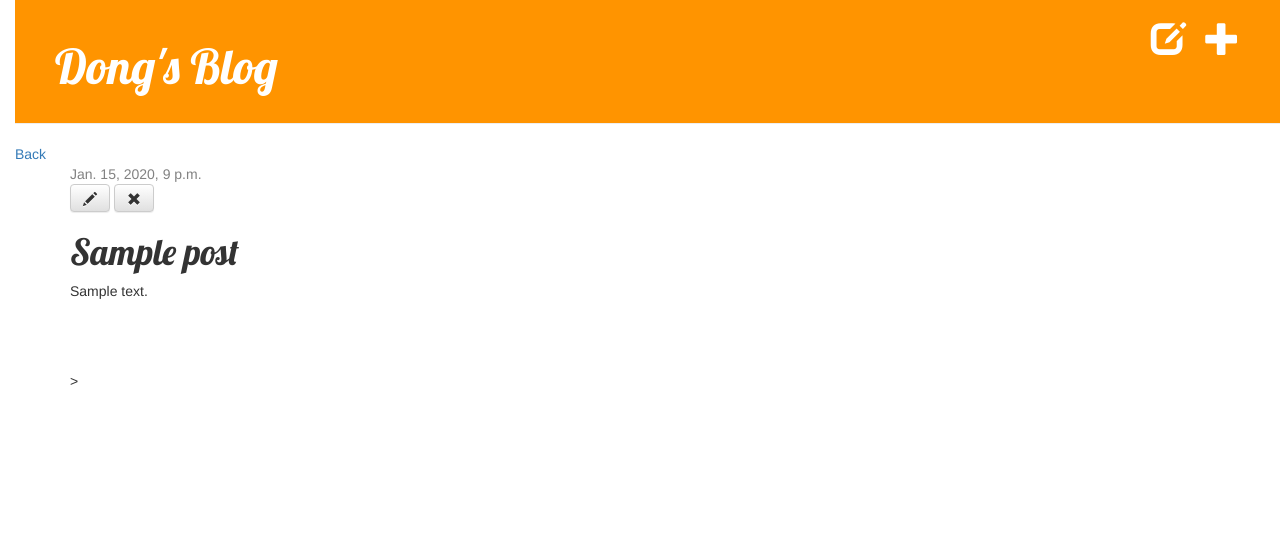
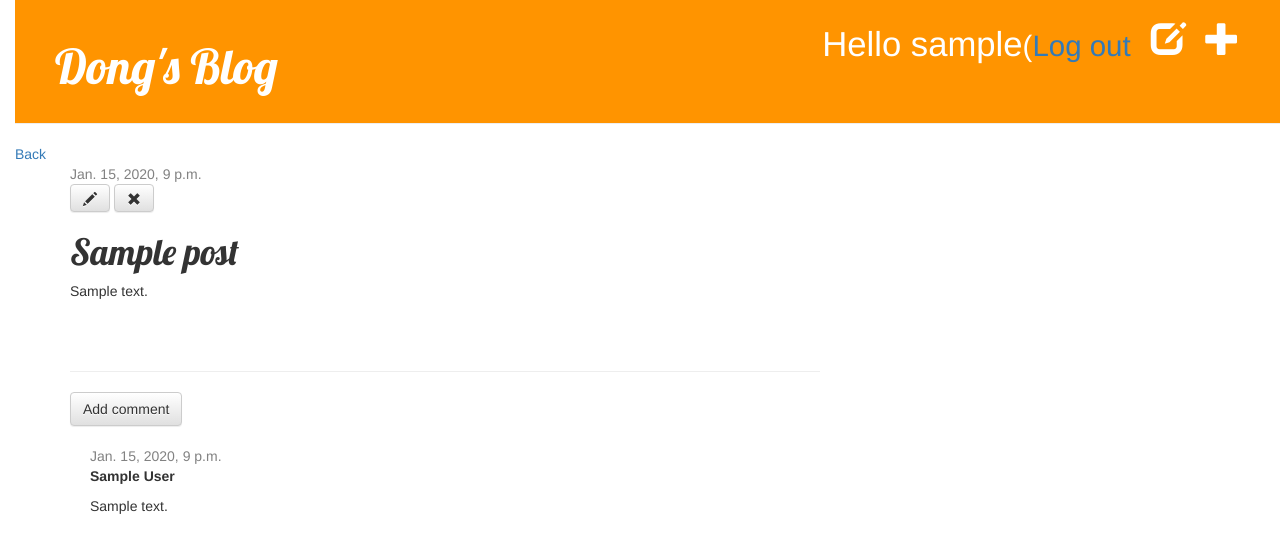
Before and after one commit to Adong520/djangoblog, a Django app: page /post/1/ in a window 1280 px wide. Shown: the top 553 px of the page. Run offline with Django 3.2, Linux system fonts and the light colour scheme; a user stored in the database is signed in; tables that the repository leaves empty hold one stand-in row (values such as "Sample post"); some libraries are stand-ins or nearby versions.

Commit message:
add comments function'

```diff
--- a/blog/admin.py
+++ b/blog/admin.py
@@ -1,5 +1,6 @@
 from django.contrib import admin
 
-from .models import Post
+from .models import Post, Comment
 
 admin.site.register(Post)
+admin.site.register(Comment)
--- a/blog/models.py
+++ b/blog/models.py
@@ -14,3 +14,18 @@ class Post(models.Model):
 
     def __str__(self):
         return self.title
+
+
+class Comment(models.Model):
+    post = models.ForeignKey('blog.Post', on_delete=models.CASCADE, related_name='comments')
+    author = models.CharField(max_length=200)
+    text = models.TextField()
+    created_date = models.DateTimeField(default=timezone.now)
+    approved_comment = models.BooleanField(default=False)
+
+    def approve(self):
+        self.approved_comment = True
+        self.save()
+
+    def __str__(self):
+        return self.text
--- a/blog/static/css/blog.css
+++ b/blog/static/css/blog.css
@@ -53,3 +53,7 @@ h1, h2, h3, h4 {
 .post h1 a, .post h1 a:visited {
     color: #000000;
 }
+
+.comment {
+    margin: 20px 0px 20px 20px;
+}
--- a/blog/templates/blog/base.html
+++ b/blog/templates/blog/base.html
@@ -12,6 +12,9 @@
             {% if user.is_authenticated %}
 		        <a href="{% url 'post_new' %}" class="top-menu"><span class="glyphicon glyphicon-plus"></span></a>
                 <a href="{% url 'post_draft_list' %}" class="top-menu"><span class="glyphicon glyphicon-edit"></span></a>
+            <p class="top-menu">Hello {{user.username}}<small>(<a href="{% url 'logout' %}">Log out</a></small></p>
+            {% else %}
+                <a href = "{% url 'login' %}" class="top-menu"><span class="glyphicon glyphicon-lock"></span></a>
             {% endif %}
 			<h1><a href="/">Dong's Blog</a></h1>
 		</div>
--- a/blog/templates/blog/post_detail.html
+++ b/blog/templates/blog/post_detail.html
@@ -15,5 +15,17 @@
 		{% endif %}
 		<h1>{{post.title}}</h1>
 		<p>{{post.text|linebreaksbr}}</p>
-	</div>>
+	</div>
+
+	<hr>
+	<a class="btn btn-default" href="{% url 'add_comment_to_post' pk=post.pk %}">Add comment</a>
+	{% for comment in post.comments.all %}
+		<div class="comment">
+			<div class="date">{{comment.created_date}}</div>
+			<strong>{{comment.author}}</strong>
+			<p>{{comment.text|linebreaks}}</p>
+		</div>
+		{% empty %}
+			<p>No comments here yet :( </p>
+	{% endfor %}
 {% endblock %}
--- a/blog/templates/blog/post_list.html
+++ b/blog/templates/blog/post_list.html
@@ -8,6 +8,7 @@
             </div>
             <h1><a href="{% url 'post_detail' pk=post.pk %}">{{ post.title }}</a></h1>
             <p>{{ post.text|linebreaksbr }}</p>
+            <a href="{url 'post_detail' pk=post.pk}">Comments: {{post.comments.count}}</a>
         </div>
     {% endfor %}
 {% endblock %}
--- a/blog/urls.py
+++ b/blog/urls.py
@@ -9,6 +9,7 @@ urlpatterns = [
     path('drafts/', views.post_draft_list, name ='post_draft_list'),
     path('post/<pk>/publish/', views.post_publish, name='post_publish'),
     path('post/<pk>/remove/', views.post_remove, name='post_remove'),
+    path('post/(?P<pk>\d+)/comment/$', views.add_comment_to_post, name='add_comment_to_post'),
 
 
 ]
--- a/blog/views.py
+++ b/blog/views.py
@@ -1,7 +1,9 @@
+from django.contrib.auth.decorators import login_required
 from django.shortcuts import render, get_object_or_404, redirect
 from django.utils import timezone
 from .models import Post
-from .forms import PostForm
+from .forms import PostForm,CommentForm
+
 
 
 # Create your views here.
@@ -11,9 +13,11 @@ def post_list(request):
     return render(request, 'blog/post_list.html',{'posts':posts})
 
 def post_detail(request, pk):
-	post =  get_object_or_404(Post, pk=pk)
-	return render(request, 'blog/post_detail.html',{'post':post})
+    post =  get_object_or_404(Post, pk=pk)
+    return render(request, 'blog/post_detail.html',{'post':post})
 
+
+@login_required
 def post_new(request):
     if request.method == 'POST':
         form = PostForm(request.POST)
@@ -27,6 +31,7 @@ def post_new(request):
         form = PostForm()
     return render(request, 'blog/post_edit.html',{'form':form})
 
+@login_required
 def post_edit(request, pk):
     post = get_object_or_404(Post, pk=pk)
     if request.method == 'POST':
@@ -41,17 +46,33 @@ def post_edit(request, pk):
             form = PostForm(instance=post)
     return render(request, 'blog/post_edit.html',{'form':form})
 
+@login_required
 def post_draft_list(request):
     posts = Post.objects.filter(published_date__isnull=True).order_by('created_date')
     return render(request, 'blog/post_draft_list.html',{'posts':posts})
 
+@login_required
 def post_publish(request, pk):
     post = get_object_or_404(Post, pk=pk)
     post.publish()
     return redirect('post_detail',pk=pk)
 
-
+@login_required
 def post_remove(request, pk):
     post=get_object_or_404(Post, pk=pk)
     post.delete()
     return redirect('post_list')
+
+
+def add_comment_to_post(request, pk):
+    post = get_object_or_404(Post, pk=pk)
+    if request.method == 'POST':
+        form = CommentForm(request.POST)
+        if form.is_valid():
+            comment = form.save(commit=False)
+            comment.post = post
+            comment.save()
+            return redirect('post_detail',pk=post.pk)
+    else:
+        form = CommentForm()
+    return render(request, 'blog/add_comment_to_post.html',{'form':form})
--- a/mysite/settings.py
+++ b/mysite/settings.py
@@ -120,3 +120,7 @@ USE_TZ = True
 
 STATIC_URL = '/static/'
 STATIC_ROOT = os.path.join(BASE_DIR, 'static')
+
+#login page redirect to top level index (homepage)
+
+LOGIN_REDIRECT_URL = '/'
--- a/mysite/urls.py
+++ b/mysite/urls.py
@@ -15,8 +15,11 @@ Including another URLconf
 """
 from django.contrib import admin
 from django.urls import include, path
+from django.contrib.auth import views
 
 urlpatterns = [
     path('admin/', admin.site.urls),
+    path('accounts/login/$', views.login, name='login'),
+    path('accounts/logout/$', views.logout, name='logout', kwargs={'next_page':'/'}),
     path('',include('blog.urls')),
 ]
```
Also changed, not shown: blog/forms.py (+6 -1 lines), blog/templates/blog/add_comment_to_post.html (added, +9 -0 lines), blog/templates/registration/login.html (added, +27 -0 lines), blog/migrations/0002_comment.py (added).
